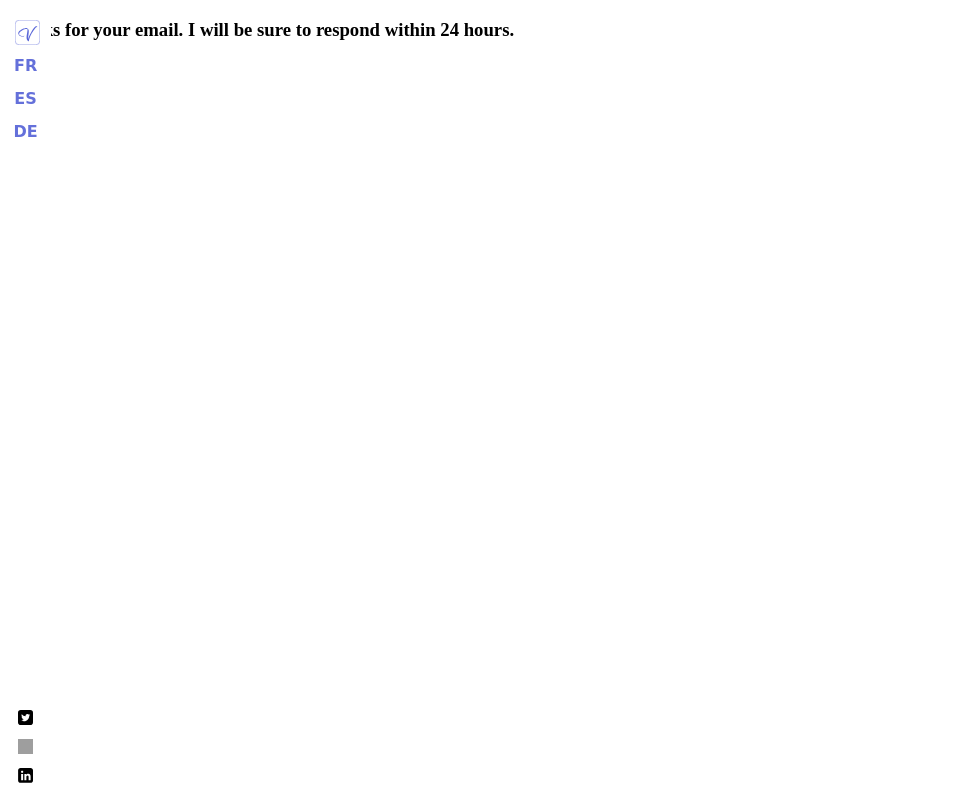
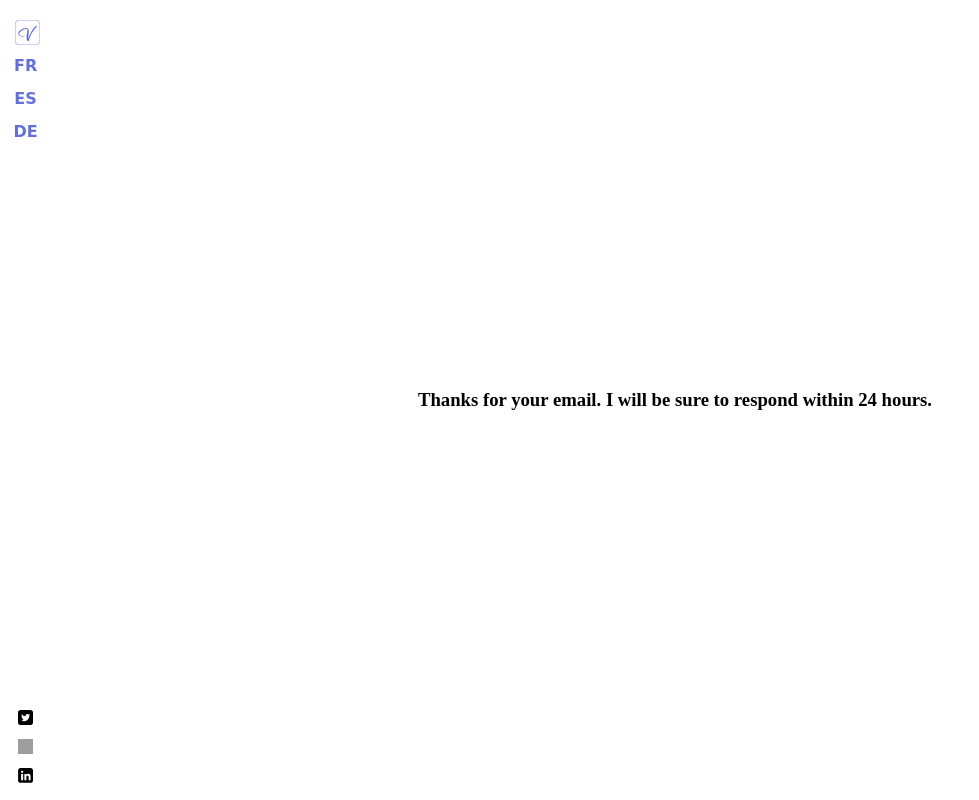
Before and after one commit to ooakhu/personal-website, a Django app: page /success/ in a window 1280 px wide. Shown: the whole page, without its empty margins (0-979 px from the left). Run offline with Django 3.2, Linux system fonts and the light colour scheme; grey boxes are pictures that could not be loaded.

Commit message:
additional changes

```diff
--- a/portfolio/static/css/style.css
+++ b/portfolio/static/css/style.css
@@ -381,3 +381,6 @@ textarea:focus, input:focus{
     /*background-color: #FF331F;*/
     text-align: center;
 }
+
+//////////////////////////
+/*SUCESS*/
--- a/portfolio/templates/portfolio/success.html
+++ b/portfolio/templates/portfolio/success.html
@@ -2,5 +2,10 @@
 
 
 {% block content %}
-    <h3 style="text-align: center">Thanks for your email. I will be sure to respond within 24 hours.</h3>
+    <div class="container">
+        <div class="middle" style="margin: auto">
+            <h3 style="text-align: center">Thanks for your email. I will be sure to respond within 24 hours.</h3>
+        </div>
+    </div>
+
 {% endblock content %}
```
